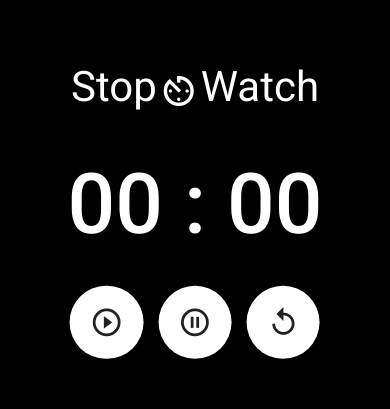
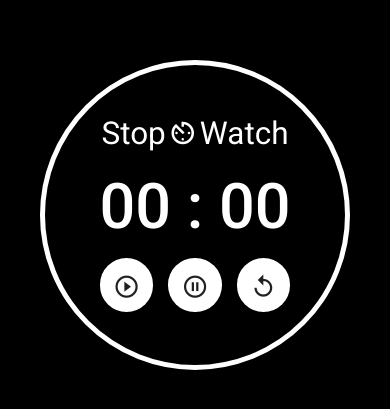
Before and after one commit to rumanstheddy/Ang-Stop-Watch, an Angular app: page / in a window 390 px wide. Shown: the part 207-616 px from the top of the page. Built offline with nearby package versions, Linux system fonts and the light colour scheme.

Commit message:
added circle around timer and made it responsive

```diff
--- a/src/app/app.component.html
+++ b/src/app/app.component.html
@@ -1,17 +1,19 @@
 <div class="app-container">
-    <div class="timer-grid">
-        <div class="titleContainer col">
+    <div class="circle-container">
+        <div class="timer-container">
+            <div class="title-container">
                 <h1 class="title">{{ title_start }} </h1>
                 <mat-icon fontIcon="av_timer" class="timerIcon"></mat-icon>
                 <h1 class="title"> {{ title_end }}</h1>
             </div>
-        <div class="timerContainer col">
+            <div class="time">
                 <app-timer></app-timer>
             </div>
-        <div class="btnContainer col">
+            <div class="btn-container">
                 <app-button (click)="start()" icon_type="play_circle_outline"></app-button>
-            <app-button (click)="pause()" icon_type="pause_circle_outline" class="pauseBtn"></app-button>
+                <app-button (click)="pause()" icon_type="pause_circle_outline" id="pauseBtn"></app-button>
                 <app-button (click)="reset()" icon_type="replay"></app-button>
             </div>
         </div>
     </div>
+</div>
--- a/src/app/app.component.scss
+++ b/src/app/app.component.scss
@@ -1,6 +1,27 @@
+.app-container {
+  position: absolute;
+  top: 50%;
+  left: 50%;
+  margin-right: -50%;
+  transform: translate(-50%, -50%);
+}
+
+.title-container,
+.btn-container,
+.circle-container {
+  display: flex;
+  justify-content: center;
+}
+
+.circle-container {
+  align-items: center;
+  border: 5px solid #fff;
+  border-radius: 50%;
+}
+
 @media (min-width: 600px) {
   .title {
-    font-size: 5.5em;
+    font-size: 4.5em;
   }
 
   .mat-icon {
@@ -11,22 +32,31 @@
     margin-left: 10px;
   }
 
-  .titleContainer {
-    margin-bottom: 60px;
+  .title-container {
+    margin-bottom: 30px;
   }
 
-  .pauseBtn {
+  #pauseBtn {
     margin-left: 20px;
     margin-right: 20px;
   }
 
-  .timerContainer {
-    margin-top: 90px;
-    margin-bottom: 60px;
+  .time {
+    margin-top: 60px;
+    margin-bottom: 65px;
+  }
+
+  .circle-container {
+    height: 500px;
+    width: 500px;
+  }
+
+  .timer-container {
+    margin-top: 40px;
   }
 }
 
-@media (max-width: 600px) {
+@media (max-width: 600px) and (min-width: 414px) {
   .title {
     font-size: 3em;
   }
@@ -40,27 +70,48 @@
     margin-right: 2px;
   }
 
-  .pauseBtn {
+  #pauseBtn {
     margin-left: 15px;
     margin-right: 15px;
   }
 
-  .timerContainer {
-    margin-top: 70px;
-    margin-bottom: 65px;
+  .time {
+    margin-top: 45px;
+    margin-bottom: 45px;
+  }
+
+  .circle-container {
+    height: 400px;
+    width: 400px;
   }
 }
 
-.app-container {
-  position: absolute;
-  top: 50%;
-  left: 50%;
-  margin-right: -50%;
-  transform: translate(-50%, -50%);
+@media (max-width: 414px) and (min-width: 320px) {
+  .title {
+    font-size: 2.25em;
+  }
+
+  .mat-icon {
+    font-size: 30px;
+    text-align: center;
+    height: 30px;
+    width: 30px;
+    margin-left: 2px;
+    margin-right: 2px;
+  }
+
+  #pauseBtn {
+    margin-left: 15px;
+    margin-right: 15px;
+  }
+
+  .time {
+    margin-top: 25px;
+    margin-bottom: 35px;
+  }
+
+  .circle-container {
+    height: 300px;
+    width: 300px;
+  }
 }
-
-.titleContainer,
-.btnContainer {
-  display: flex;
-  justify-content: center;
-}
--- a/src/app/components/button/button.component.html
+++ b/src/app/components/button/button.component.html
@@ -1 +1 @@
-<button mat-fab><mat-icon>{{ icon_type }}</mat-icon></button>
+<button mat-fab class="btn"><mat-icon>{{ icon_type }}</mat-icon></button>
--- a/src/app/components/button/button.component.scss
+++ b/src/app/components/button/button.component.scss
@@ -1,11 +1,24 @@
-.mat-fab {
+.btn {
   background-color: white;
   width: 55pt;
   height: 55pt;
 }
 
 .mat-icon {
-    width: 25pt;
-    height: 25pt;
-    font-size: 25pt;
+  width: 25pt;
+  height: 25pt;
+  font-size: 25pt;
 }
+
+@media (max-width: 414px) {
+  .btn {
+    width: 40pt;
+    height: 40pt;
+  }
+
+  .mat-icon {
+    width: 20pt;
+    height: 20pt;
+    font-size: 20pt;
+  }
+}
--- a/src/app/components/timer/timer.component.scss
+++ b/src/app/components/timer/timer.component.scss
@@ -9,8 +9,14 @@
   }
 }
 
-@media (max-width: 600px) {
+@media (max-width: 600px) and (min-width: 414px) {
   .timer {
-    font-size: 6em;
+    font-size: 5.5em;
   }
 }
+
+@media (max-width: 414px) {
+  .timer {
+    font-size: 4.5em;
+  }
+}
```
Lines whose indentation alone changed are shown as unchanged.
